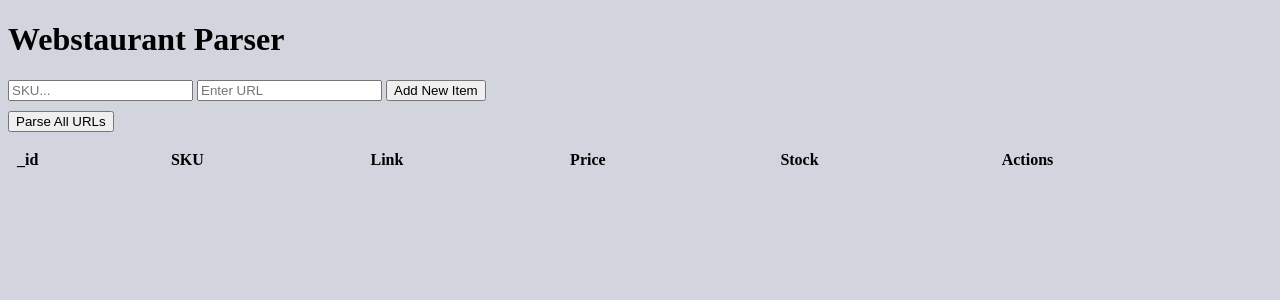
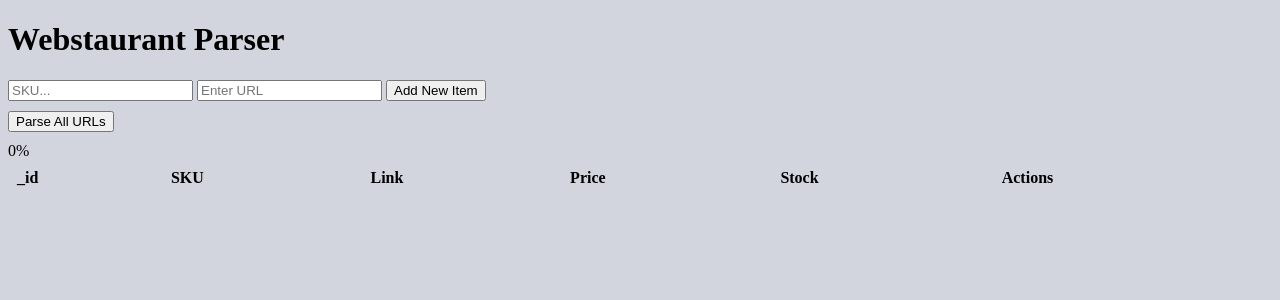
Before and after one commit to yarpshedzyal/app_copy, a Flask app: page / in a window 1280 px wide. Shown: the top 300 px of the page. Run offline with Flask 3, Linux system fonts and the light colour scheme; data that the repository does not hold is empty; some libraries are stand-ins or nearby versions.

Commit message:
adde progress status

```diff
--- a/app.py
+++ b/app.py
@@ -2,8 +2,10 @@
 from flask_socketio import SocketIO, emit
 from pymongo import MongoClient, UpdateOne
 from bson.objectid import ObjectId
-from libs.parser_1.other_module import parser_solo
+from libs.parser_1.other_module import parser_solo,count
 import os
+import traceback
+import time
 # import pymongo
 # import libraryparse
 app = Flask(__name__)
@@ -80,25 +82,42 @@
 
 @app.route('/parse', methods=['POST'])
 def parse_urls():
-    # Get all the URLs from MongoDB
-    urls = collection.find()
+    try:
+        # Get all the URLs from MongoDB
+        urls = collection.find()
 
-    # Iterate over each URL and perform parsing using Selenium
-    for url in urls:
-        url_id = str(url['_id'])
-        link = url['Link']
+        # Calculate the total number of URLs to parse
+        total_urls = count()
 
-        # Perform parsing using the parser_solo function
-        parsed_data = parser_solo(link)
+        # Start parsing and emit progress updates
+        progress = 0
+        for index, url in enumerate(urls):
+            url_id = str(url['_id'])
+            link = url['Link']
+            parsed_urls = 0
 
-        # Update the document in MongoDB with the parsed data
-        collection.update_one(
-            {'_id': ObjectId(url_id)},
-            {'$set': {'Price': parsed_data[0], 'Stock': parsed_data[1]}}
-        )
+            # Perform parsing using the parser_solo function
+            parsed_data = parser_solo(link)
 
-    # Return a JSON response with a success message
-    return jsonify({'message': 'All URLs parsed successfully.'})
+            # Update the document in MongoDB with the parsed data
+            collection.update_one(
+                {'_id': ObjectId(url_id)},
+                {'$set': {'Price': parsed_data[0], 'Stock': parsed_data[1]}}
+            )
+
+            # Calculate progress and emit progress update
+            parsed_urls += 1
+            progress = int((index + 1) / total_urls * 100)
+            socketio.emit('progress_update', {'progress': progress}, namespace='/')
+            socketio.sleep(0.5)
+
+        # Return a JSON response with a success message
+        return jsonify({'message': 'All URLs parsed successfully.'})
+
+    except Exception as e:
+        traceback.print_exc()  # Add this line to print the exception traceback
+        return jsonify({'message': 'Failed to parse URLs.'}), 500
+
 
 @socketio.on('connect')
 def handle_connect():
@@ -112,7 +131,5 @@
     emit('response_event', {'message': 'Data received successfully'})
 
 
-
-
 if __name__ == '__main__':
     socketio.run(app, debug=True, host="0.0.0.0", port=int(os.environ.get("PORT", 5000)))
--- a/templates/index.html
+++ b/templates/index.html
@@ -1,5 +1,6 @@
 <!DOCTYPE html>
 <html>
+
 <head>
     <title>Webstaurant Parser</title>
     <style>
@@ -10,21 +11,25 @@
         table {
             border-collapse: collapse;
             width: 100%;
-            border: 1px solid #D2D5DD; /* Set border color */
+            border: 1px solid #D2D5DD;
+            /* Set border color */
         }
 
-        th, td {
+        th,
+        td {
             padding: 8px;
             text-align: left;
             border-bottom: 1px solid #D2D5DD;
         }
 
         .in-stock {
-            background-color: #B6CB9D; /* Set background color for "In" */
+            background-color: #B6CB9D;
+            /* Set background color for "In" */
         }
 
         .out-of-stock {
-            background-color: #CFB8B8; /* Set background color for "Out" */
+            background-color: #CFB8B8;
+            /* Set background color for "Out" */
         }
 
         form {
@@ -48,8 +53,13 @@
     </form>
 
     <form onsubmit="parseAllURLs(event)">
-        <button type="submit">Parse All URLs</button>
+        <button id="parseAllButton" type="submit">Parse All URLs</button>
     </form>
+
+    <div class="progress">
+        <div class="progress-bar" role="progressbar" style="width: 0%;" aria-valuenow="0" aria-valuemin="0"
+            aria-valuemax="100">0%</div>
+    </div>
 
     <table>
         <thead>
@@ -83,31 +93,30 @@
 
 
     <script>
-        // Create a Socket.IO instance and connect to the server
-        const socket = io('http://127.0.0.1:5000/');
+        const socket = io.connect("http://" + document.domain + ":" + location.port);
 
-        // Event listener for when the connection is established
+        let btn = document.getElementById("parseAllButton")
+        btn.addEventListener("click", function () {
+            socket.emit("parse_all");
+        });
+
+        // Listen for progress updates from the server
+        socket.on("progress_update", function (data) {
+            console.log(data)
+            const progressBar = document.querySelector(".progress-bar");
+            progressBar.style.width = data.progress + "%";
+            progressBar.textContent = data.progress + "%";
+        });
+
         socket.on('connect', () => {
             console.log('Connected to the server!');
+
         });
 
         socket.on('YarikTest', (data) => {
             console.log(data)
         });
 
-
-
-        // Event listener for custom events from the server
-        socket.on('response_event', (data) => {
-          console.log('Received response from server:', data);
-          // Do something with the data received from the server
-        });
-
-        // Example of sending data to the server
-        function sendDataToServer() {
-          const dataToSend = { message: 'Hello, server!' };
-          socket.emit('my_custom_event', dataToSend);
-        }
     </script>
 
     <script>
@@ -121,14 +130,14 @@
                 },
                 body: JSON.stringify({ url_id: urlId })
             })
-            .then(function(response) {
+                .then(function (response) {
                     if (response.ok) {
                         // Remove the deleted row from the table
                         var row = event.target.closest('tr');
                         row.parentNode.removeChild(row);
                     }
                 })
-            .catch(function(error) {
+                .catch(function (error) {
                     console.error('Error:', error);
                 });
         }
@@ -144,7 +153,7 @@
                 },
                 body: JSON.stringify({ url_id: urlId })
             })
-        .then(function(response) {
+                .then(function (response) {
                     if (response.ok) {
                         // Handle the response if needed
                         console.log('URL parsed successfully.');
@@ -154,7 +163,7 @@
                         console.error('Failed to parse URL.');
                     }
                 })
-        .catch(function(error) {
+                .catch(function (error) {
                     // Handle any other errors
                     console.error('Error:', error);
                 });
@@ -170,7 +179,7 @@
                     'Content-Type': 'application/json'
                 }
             })
-    .then(function(response) {
+                .then(function (response) {
                     if (response.ok) {
                         // Handle the response if needed
                         return response.json();
@@ -180,14 +189,14 @@
                         throw new Error('Failed to parse URLs.');
                     }
                 })
-    .then(function(data) {
+                .then(function (data) {
                     // Show the success message in a dialog window
                     alert(data.message);
 
                     // Reload the current page
                     location.reload();
                 })
-    .catch(function(error) {
+                .catch(function (error) {
                     // Handle any other errors
                     console.error('Error:', error);
                 });
@@ -195,4 +204,5 @@
 
     </script>
 </body>
+
 </html>
```
Lines whose indentation alone changed are shown as unchanged.
